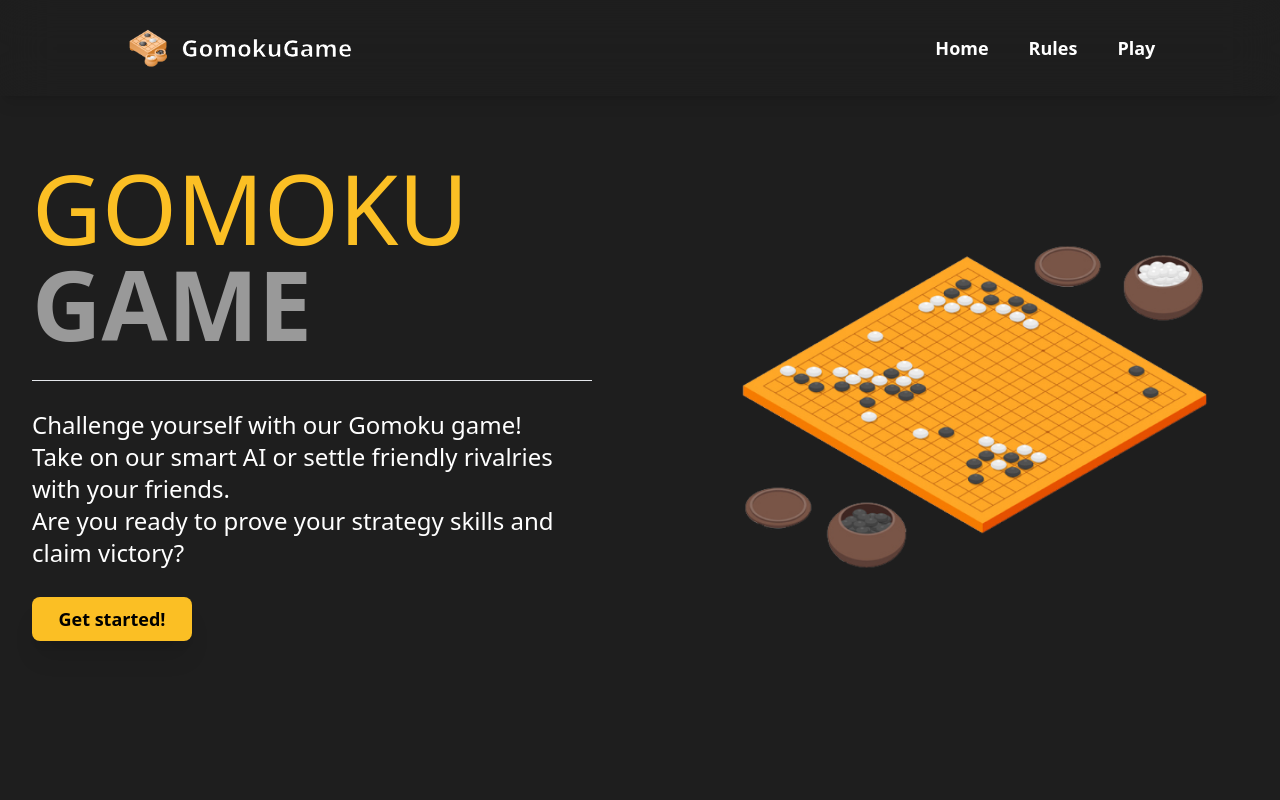
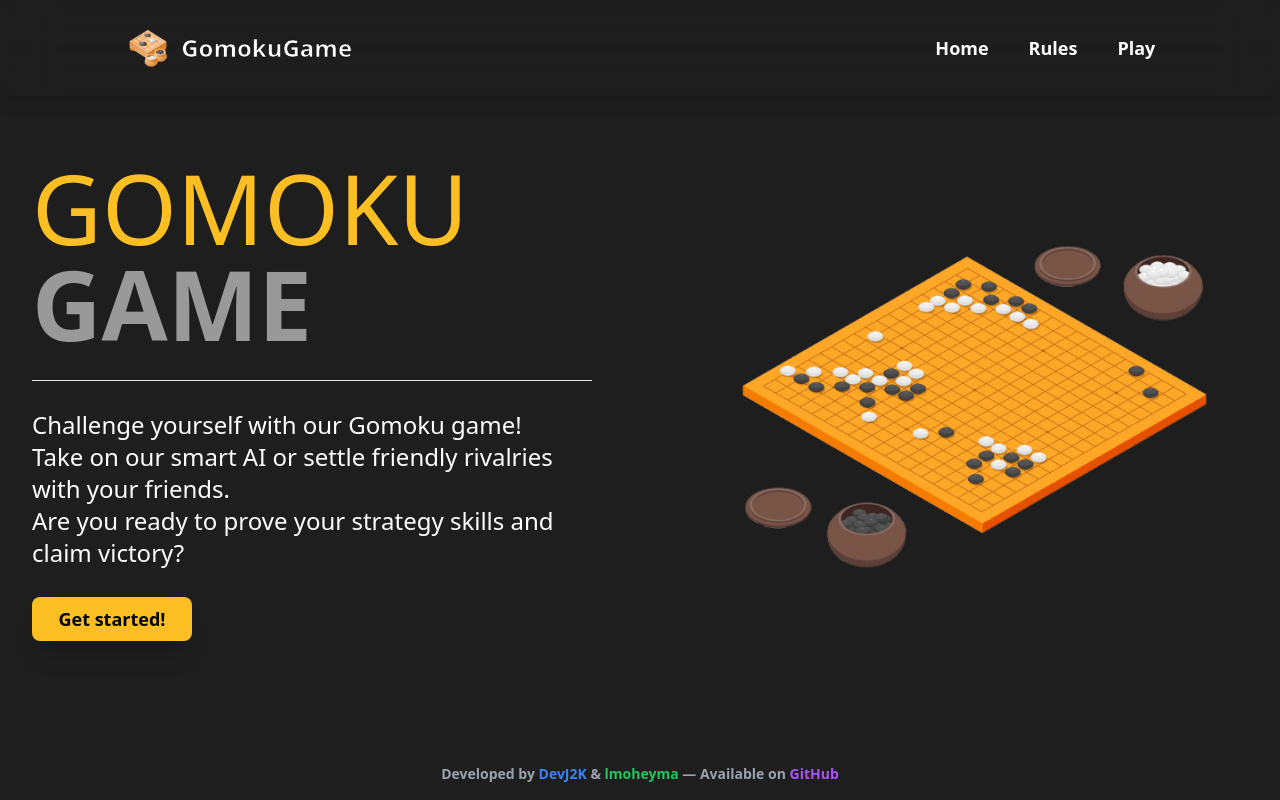
Before and after one commit to peachApeach/app_gomoku, a Vue app in the folder frontend/app/: page / in a window 1280 px wide. Built offline with nearby package versions, Linux system fonts and the light colour scheme.

Commit message:
✅ : Add credits.

```diff
--- a/frontend/app/src/App.vue
+++ b/frontend/app/src/App.vue
@@ -4,6 +4,14 @@
   <div class="relative flex size-full min-h-screen flex-col items-center">
     <!-- <div class="h-24"></div> -->
     <RouterView/>
+    <h1 class="absolute bottom-0 mb-4 text-center text-sm font-bold text-gray-400">
+      Developed by
+      <a href="https://github.com/DevJ2K" class="text-blue-500 hover:text-blue-700" target="_blank">DevJ2K</a>
+      &
+      <a href="https://github.com/lmoheyma" class="text-green-500 hover:text-green-700" target="_blank">lmoheyma</a>
+      — Available on
+  <a href="https://github.com/DevJ2K/app_gomoku" class="text-purple-500 hover:text-purple-700" target="_blank">GitHub</a>
+    </h1>
   </div>
 </template>
 
```
